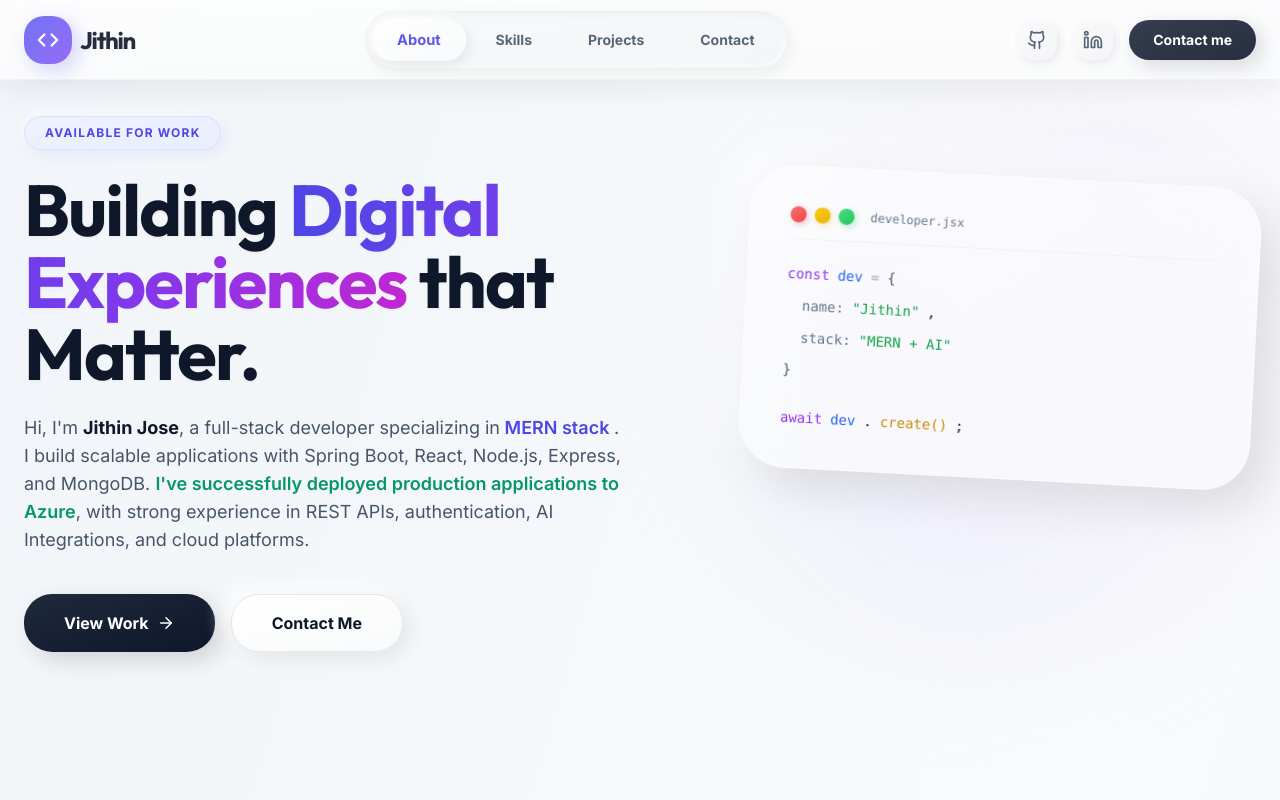
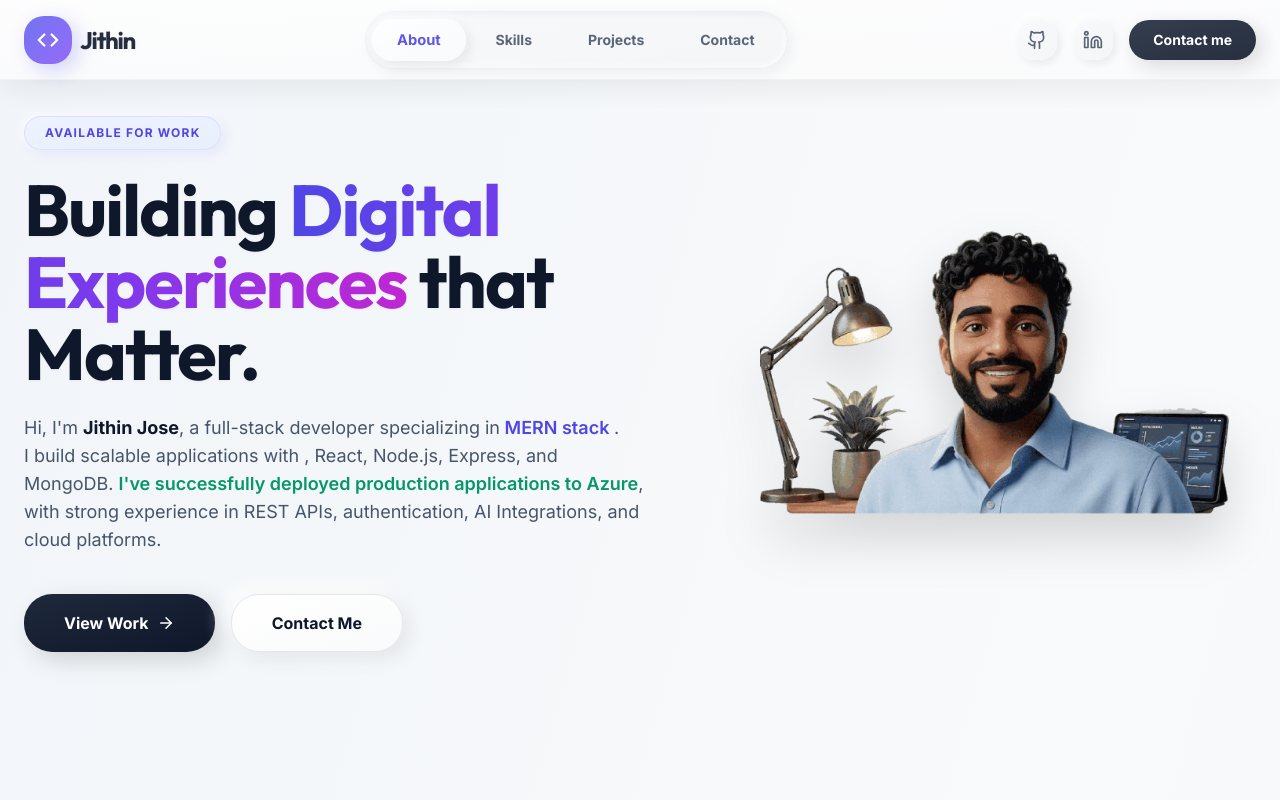
Before and after one commit to Jithinnnnnn/jithin-portfolio, a React (Vite) app: page / in a window 1280 px wide. Shown: the top 800 px of the page. Built offline with nearby package versions, Linux system fonts and the light colour scheme.

Commit message:
image added

```diff
--- a/src/App.jsx
+++ b/src/App.jsx
@@ -591,7 +591,7 @@ export default function App() {
                   </h1>
                   <p className="text-base sm:text-lg text-slate-600 mb-10 max-w-2xl mx-auto lg:mx-0 leading-relaxed">
                     Hi, I'm <span className="font-bold text-slate-900">Jithin Jose</span>, a full-stack developer specializing in
-                    <span className="font-semibold text-indigo-600"> MERN stack </span>.<p></p> I build scalable applications with Spring Boot, React, Node.js, Express, and MongoDB. <span className="font-semibold text-emerald-600">I've successfully deployed production applications to Azure</span>, with strong experience in REST APIs, authentication, AI Integrations, and cloud platforms.
+                    <span className="font-semibold text-indigo-600"> MERN stack </span>.<p></p> I build scalable applications with , React, Node.js, Express, and MongoDB. <span className="font-semibold text-emerald-600">I've successfully deployed production applications to Azure</span>, with strong experience in REST APIs, authentication, AI Integrations, and cloud platforms.
                   </p>
 
                   <div className="flex flex-col sm:flex-row gap-4 w-full sm:w-auto justify-center lg:justify-start">
@@ -614,29 +614,14 @@ export default function App() {
                   initial={{ opacity: 0, scale: 0.8 }}
                   animate={{ opacity: 1, scale: 1 }}
                   transition={{ duration: 0.8, delay: 0.2 }}
-                  className="flex-1 relative w-full max-w-lg hidden lg:block"
+                  className="flex-1 relative w-full max-w-lg hidden lg:flex items-end justify-center"
                 >
-                  <div className="relative aspect-square">
-                    <div className="absolute inset-0 bg-gradient-to-tr from-indigo-100 to-fuchsia-100 rounded-full blur-3xl opacity-40 animate-blob"></div>
-                    <div className="absolute top-10 right-10 w-32 h-32 bg-purple-200 rounded-full blur-3xl opacity-40 animate-blob animation-delay-2000"></div>
-                    <div className="relative z-10 translate-y-12 bg-gradient-to-br from-white/60 to-gray-50/60 backdrop-blur-2xl border border-white/50 rounded-[48px] p-10 shadow-[16px_16px_48px_rgba(0,0,0,0.12),-12px_-12px_48px_rgba(255,255,255,0.95)] rotate-3 hover:rotate-0 transition-all duration-500">
-                      <div className="flex items-center gap-4 mb-6 border-b border-gray-200/40 pb-4">
-                        <div className="flex gap-2">
-                          <div className="w-4 h-4 rounded-full bg-gradient-to-br from-red-400 to-red-500 shadow-[2px_2px_6px_rgba(239,68,68,0.3)]"></div>
-                          <div className="w-4 h-4 rounded-full bg-gradient-to-br from-yellow-400 to-yellow-500 shadow-[2px_2px_6px_rgba(234,179,8,0.3)]"></div>
-                          <div className="w-4 h-4 rounded-full bg-gradient-to-br from-green-400 to-green-500 shadow-[2px_2px_6px_rgba(34,197,94,0.3)]"></div>
-                        </div>
-                        <div className="text-xs text-slate-500 font-mono">developer.jsx</div>
-                      </div>
-                      <div className="space-y-3 font-mono text-sm">
-                        <div className="flex gap-2"><span className="text-purple-600">const</span><span className="text-blue-600">dev</span><span className="text-slate-400">=</span><span className="text-slate-600">{'{'}</span></div>
-                        <div className="pl-4 flex gap-2"><span className="text-slate-500">name:</span><span className="text-green-600">"Jithin"</span>,</div>
-                        <div className="pl-4 flex gap-2"><span className="text-slate-500">stack:</span><span className="text-green-600">"MERN + AI"</span></div>
-                        <div className="text-slate-600">{'}'}</div>
-                        <div className="pt-4 flex gap-2"><span className="text-purple-600">await</span><span className="text-blue-600">dev</span>.<span className="text-yellow-600">create()</span>;</div>
-                      </div>
-                    </div>
-                  </div>
+                  <img
+                    src="/hero.png"
+                    alt="Jithin Jose - Full Stack Developer"
+                    className="w-full max-w-[480px] object-contain drop-shadow-2xl animate-float select-none"
+                    draggable={false}
+                  />
                 </motion.div>
               </div>
             </section>
--- a/src/index.css
+++ b/src/index.css
@@ -45,6 +45,22 @@
   animation-delay: 4s;
 }
 
+@keyframes float {
+
+  0%,
+  100% {
+    transform: translateY(0px);
+  }
+
+  50% {
+    transform: translateY(-14px);
+  }
+}
+
+.animate-float {
+  animation: float 4s ease-in-out infinite;
+}
+
 .perspective-1000 {
   perspective: 1000px;
 }
```
Also changed, not shown: public/hero.png (added).
